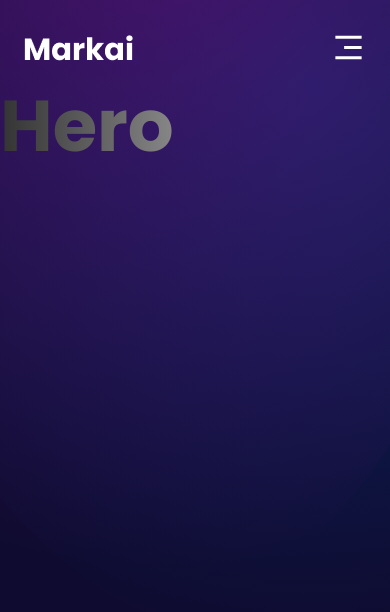
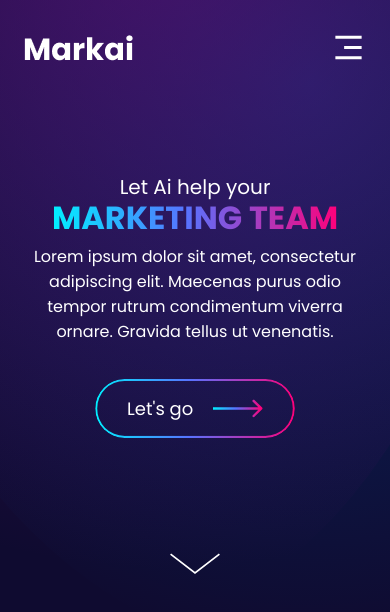
Before and after one commit to mhbaando/MarkAI-Reactjs, a React (Vite) app: page / in a window 390 px wide. Shown: the top 612 px of the page. Built offline with nearby package versions, Linux system fonts and the light colour scheme.

Commit message:
Implemented Hero Section and it's responsive with well aniamted using framer motion

```diff
--- a/src/components/Hero/Hero.tsx
+++ b/src/components/Hero/Hero.tsx
@@ -1,10 +1,55 @@
-import React from 'react';
-import '../../styles/hero.scss';
+import React from "react";
+import "../../styles/hero.scss";
+import images from "../../constants";
+import { motion } from "framer-motion";
 
 const Hero: React.FC = () => {
   return (
     <div className="mk__hero">
-      <h1>Hero</h1>
+      <motion.p
+        initial={{ opacity: 0, y: 20 }}
+        animate={{ opacity: 1, y: 0 }}
+        whileInView={{ opacity: [0, 1], y: [20, 0] }}
+        transition={{ duration: 0.5, type: "spring", stiffness: 12 }}
+        className="subtitle "
+      >
+        Let Ai help your
+      </motion.p>
+      <motion.h1
+        initial={{ opacity: 0, y: -20 }}
+        animate={{ opacity: 1, y: 0 }}
+        whileInView={{ opacity: [0, 1], y: [-20, 0] }}
+        transition={{ duration: 0.5, type: "spring", stiffness: 12 }}
+        className="heading"
+      >
+        MARKETING TEAM
+      </motion.h1>
+      <motion.p
+        initial={{ opacity: 0, y: 20 }}
+        animate={{ opacity: 1, y: 0 }}
+        whileInView={{ opacity: [0, 1], y: [20, 0] }}
+        transition={{ duration: 0.5, type: "spring", stiffness: 12 }}
+        className="desc"
+      >
+        Lorem ipsum dolor sit amet, consectetur adipiscing elit. Maecenas purus
+        odio tempor rutrum condimentum viverra ornare. Gravida tellus ut
+        venenatis.
+      </motion.p>
+      <motion.button
+        initial={{ opacity: 0, y: -20 }}
+        animate={{ opacity: 1, y: 0 }}
+        whileInView={{ opacity: [0, 1], scale: [0.9, 1] }}
+        transition={{ duration: 0.5, type: "spring", stiffness: 1 }}
+        className="btn btn-border"
+      >
+        Let's go
+        <img src={images.Arrow} alt="Arrow Image" />
+      </motion.button>
+      <img
+        className="btn scroll-down"
+        src={images.GoDown}
+        alt="Scroll to bottom"
+      />
     </div>
   );
 };
--- a/src/constants/index.ts
+++ b/src/constants/index.ts
@@ -1,7 +1,11 @@
-import Logo from '../assets/markaiLogo.png';
+import Logo from "../assets/markaiLogo.png";
+import Arrow from "../assets/Arrow .svg";
+import GoDown from "../assets/go-down.svg";
 
 const images = {
   Logo,
+  Arrow,
+  GoDown,
 };
 
 export default images;
--- a/src/styles/hero.scss
+++ b/src/styles/hero.scss
@@ -1,11 +1,80 @@
 .mk__hero {
   position: relative;
   z-index: 1;
+
+  padding: 0 3rem;
+  @media (max-width: 550px) {
+    padding: 0rem 1.5rem;
+  }
+
+  @include flex(space-between, center, column);
+  margin-top: 100px;
+
+  .subtitle {
+    @include poppins(35px, 400, $white-color, 100%);
+
+    @media (max-width: 649px) {
+      font-size: 25px;
+    }
+    @media (max-width: 500px) {
+      font-size: 20px;
+    }
+  }
+
+  .heading {
+    @include gradient();
+
+    font-size: 80px;
+    line-height: 100%;
+
+    @media (max-width: 815px) {
+      font-size: 60px;
+    }
+
+    @media (max-width: 649px) {
+      font-size: 40px;
+    }
+
+    @media (max-width: 500px) {
+      font-size: 32px;
+    }
+  }
+
+  .desc {
+    @include poppins(17px, 400, $white-color, 200%);
+
+    max-width: 600px;
+    text-align: center;
+
+    margin: 10px 0 50px;
+
+    @media (max-width: 815px) {
+      max-width: 500px;
+    }
+
+    @media (max-width: 649px) {
+      max-width: 500px;
+    }
+
+    @media (max-width: 500px) {
+      max-width: 400px;
+      font-size: 16px;
+    }
+  }
+
+  .btn-border {
+    @include flex(space-between, center);
+    padding: 1rem 2rem;
+
+    img {
+      margin-left: 20px;
+      width: 50px;
+    }
+
+    margin-bottom: 100px;
+  }
+
+  .scroll-down {
+    width: 50px;
+  }
 }
-
-h1 {
-  font-size: 72px;
-  background: -webkit-linear-gradient(right, #eee 0%, #333 100%);
-  -webkit-background-clip: text;
-  -webkit-text-fill-color: transparent;
-}
```
Also changed, not shown: src/assets/Arrow .svg (added), src/assets/go-down.svg (added).
